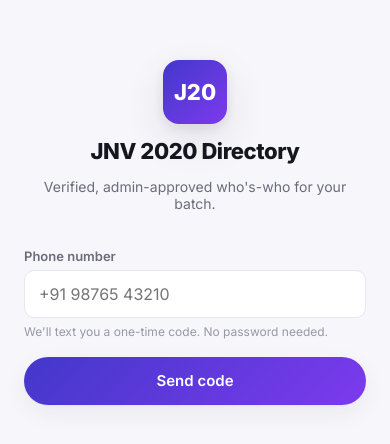
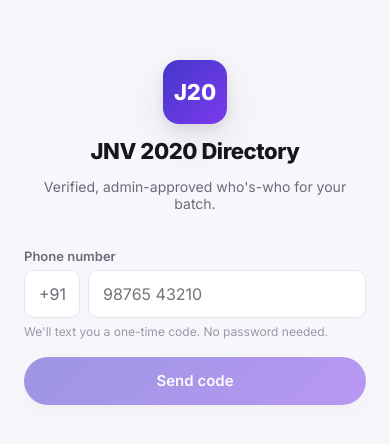
Before and after one commit to Ravii-saini/jnv-directory, a React (Vite) app: page / in a window 390 px wide. Shown: the part 190-634 px from the top of the page. Built offline with nearby package versions, Linux system fonts and the light colour scheme; no server answers.

Commit message:
Simplify phone input to fixed +91 prefix with 10-digit field

```diff
--- a/src/routes/Landing.tsx
+++ b/src/routes/Landing.tsx
@@ -12,13 +12,13 @@ export default function Landing() {
   const [loading, setLoading] = useState(false)
   const [error, setError] = useState<string | null>(null)
 
-  const e164 = phone.trim().startsWith('+') ? phone.trim() : `+91${phone.trim()}`
+  const e164 = `+91${phone}`
 
   const handleSendOtp = async (e: React.FormEvent) => {
     e.preventDefault()
     setError(null)
-    if (phone.replace(/\D/g, '').length < 10) {
-      setError('Enter a valid phone number.')
+    if (phone.length !== 10) {
+      setError('Enter a valid 10-digit phone number.')
       return
     }
     setLoading(true)
@@ -73,20 +73,29 @@ export default function Landing() {
         <form onSubmit={handleSendOtp}>
           <div className="field">
             <label htmlFor="phone">Phone number</label>
+            <div style={{ display: 'flex', gap: 8 }}>
+              <span
+                className="input"
+                style={{ width: 56, flexShrink: 0, textAlign: 'center', color: 'var(--text-muted)' }}
+              >
+                +91
+              </span>
               <input
                 id="phone"
                 className="input"
                 type="tel"
-              inputMode="tel"
-              autoComplete="tel"
-              placeholder="+91 98765 43210"
+                inputMode="numeric"
+                autoComplete="tel-national"
+                placeholder="98765 43210"
+                maxLength={10}
                 value={phone}
-              onChange={(e) => setPhone(e.target.value)}
+                onChange={(e) => setPhone(e.target.value.replace(/\D/g, '').slice(0, 10))}
               />
+            </div>
             <span className="hint">We'll text you a one-time code. No password needed.</span>
           </div>
           {error && <p style={{ color: 'var(--danger)', fontSize: 13, marginBottom: 14 }}>{error}</p>}
-          <button className="btn btn-primary" type="submit" disabled={loading}>
+          <button className="btn btn-primary" type="submit" disabled={loading || phone.length !== 10}>
             {loading ? <span className="spinner" /> : 'Send code'}
           </button>
         </form>
```
Lines whose indentation alone changed are shown as unchanged.
